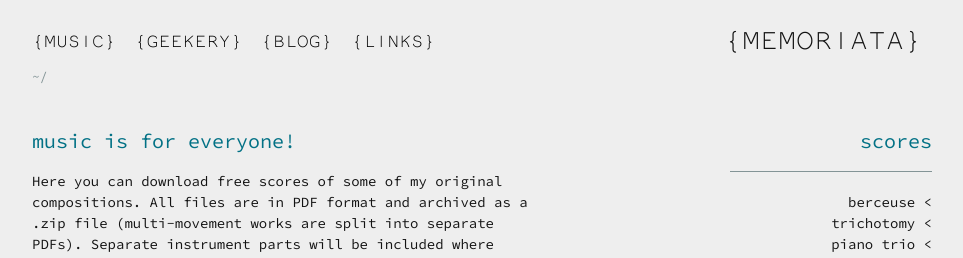
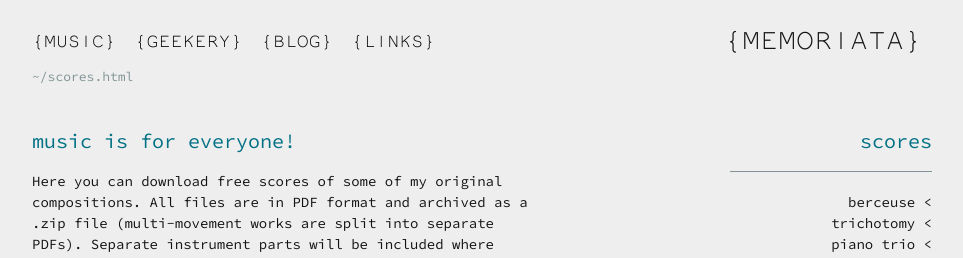
Before and after one commit to d-baker/navsite, a Jekyll site: the page built from scores.html, in a window 1280 px wide. Shown: the top 258 px of the page, without its empty margins (158-1121 px from the left). Built offline with Jekyll 4.4.1, drawn with Linux system fonts in a browser that asks for light colours; nearby versions of some CDN libraries; comment, search, counter and statistics services are not loaded.

Commit message:
yaml scores page

```diff
--- a/_includes/header.html
+++ b/_includes/header.html
@@ -67,6 +67,12 @@
     </nav>
 
 
-    <p id="breadcrumb">~/</p>
+    <p id="breadcrumb">
+        {% if page.url == "/index.html" %}
+            ~/
+        {% else %}
+            ~{{ page.url }}
+        {% endif %}
+    </p>
 
 </header>
--- a/_sass/header.scss
+++ b/_sass/header.scss
@@ -1,6 +1,4 @@
  header {
-    text-transform: uppercase;
-
     position: relative;
     margin: 0px;
     padding: 0px;
@@ -8,6 +6,7 @@
     height: $header-height;
 
     a {
+	    text-transform: uppercase;
         font-size: 20px;
         font-family: NotCourierSans, "Source Code Pro";
         margin-right: 10px;
@@ -102,7 +101,7 @@
 
         &.current {
 			color: $fg;
-			background: $batcolor + #444;
+			background: $bg;
 			&:hover {
 				color: $menuhighlight;
 			}
--- a/scores.html
+++ b/scores.html
@@ -4,35 +4,17 @@
 ---
 <div class="sidebar" id="downloads">
     <h3>scores</h3>
+
     <ul>
+        {% for score in site.data.scores %}
             <li>
-<p class="tooltip">minimalist piano music</p>
-<a href="http://memoriata.com/scores/Dorothea-Baker-Berceuse.zip">berceuse</a>
+                <p class="tooltip">{{score.description}}</p>
+                <a href="{{score.url}}">{{score.title}}</a>
             </li>
-<li>
-<p class="tooltip">3-movement solo piano suite</p>
-<a href="http://memoriata.com/scores/Dorothea-Baker-Trichotomy.zip">trichotomy</a>
-</li>
-<li>
-<p class="tooltip">minimalist chamber music</p>
-<a href="http://memoriata.com/scores/Dorothea-Baker-E-minor-Piano-Trio.zip">piano trio</a>
-</li>
-<li>
-<p class="tooltip">voice+piano</p>
-<a href="http://memoriata.com/scores/Dorothea-Baker-Danny-Boy.zip">danny boy</a>
-</li>
-<li>
-<p class="tooltip">SAATB+piano</p>
-<a href="http://memoriata.com/scores/Dorothea-Baker-She's-Like-The-Swallow.zip">she's like the swallow</a>
-</li>
-<li>
-<p class="tooltip">for a very big choir</p>
-<a href="http://memoriata.com/scores/Dorothea-Baker-Mass-Setting.zip">mass setting</a>
-</li>
+        {% endfor %}
     </ul>
 
 </div>
-
 
 <div class="textblock" id="scores">
     <h3>music is for everyone!</h3>
@@ -45,5 +27,5 @@
     <p>
 <a rel="license" href="http://creativecommons.org/licenses/by-nc-sa/4.0/deed.en_GB"><img alt="Creative Commons Licence" style="border-width:0" src="http://i.creativecommons.org/l/by-nc-sa/4.0/88x31.png" /></a><br />All scores licensed under a <a rel="license" href="http://creativecommons.org/licenses/by-nc-sa/4.0/deed.en_GB">Creative Commons Attribution-NonCommercial-ShareAlike 4.0 International License</a>.
 If you perform/record any of these works, I would love to hear about it! (this is not a requirement though). There is a contact form <a href="http://dorotheabaker.weebly.com/contact.html">here</a> you can email me via.
-<p>
+    </p>
 </div>
```
Also changed, not shown: _data/scores.yml (added, +23 -0 lines). Lines whose indentation alone changed are shown as unchanged.
